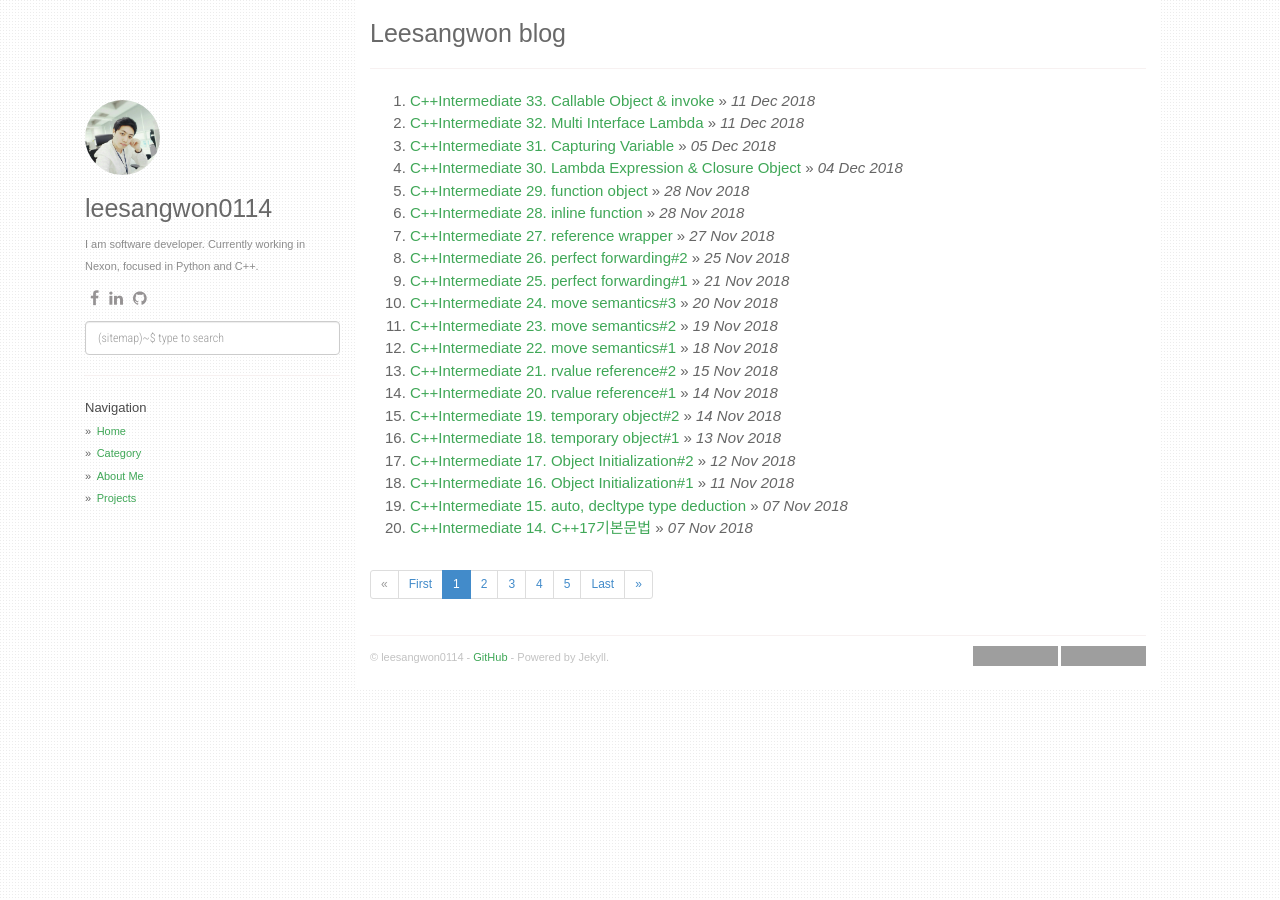
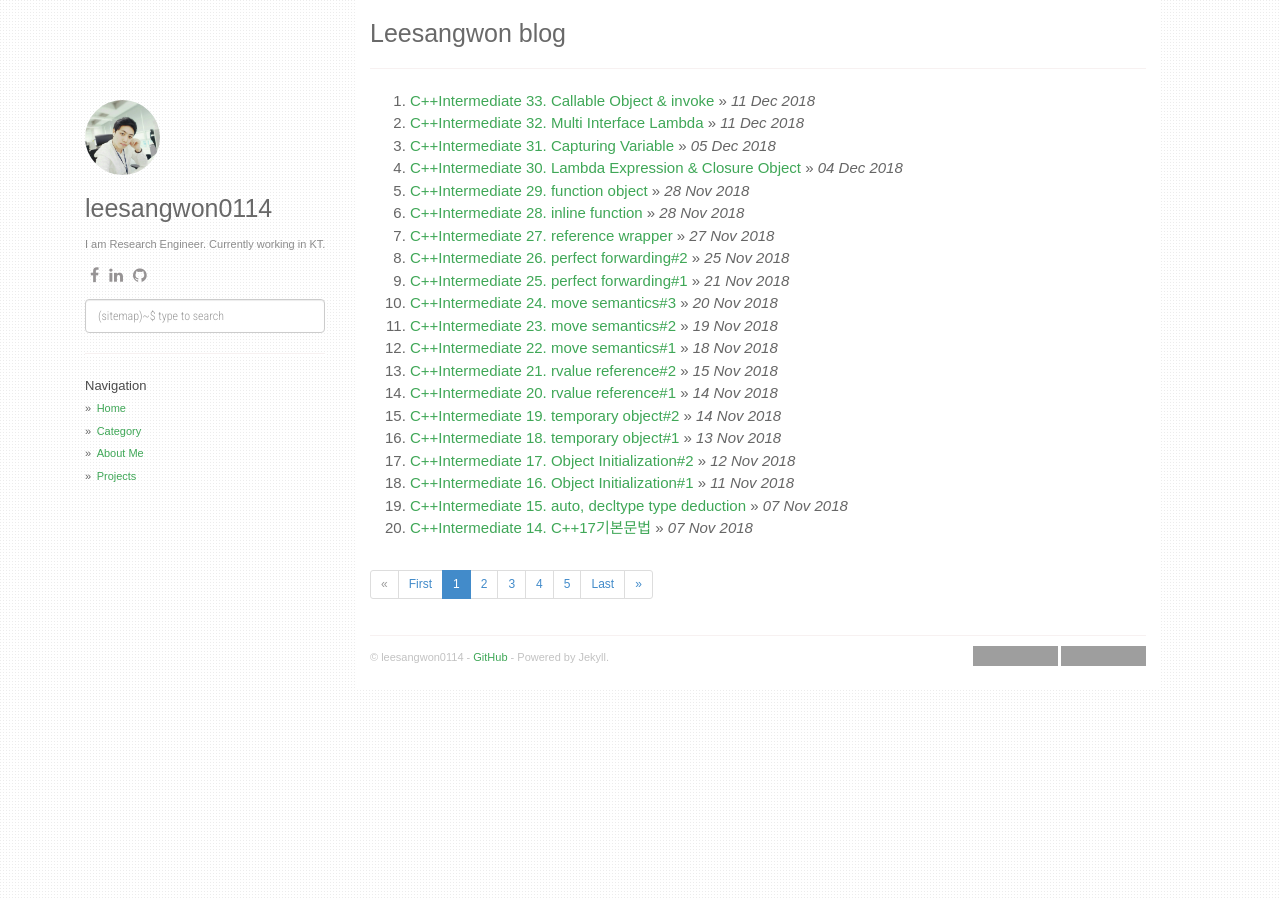
Before and after one commit to leesangwon0114/leesangwon0114.github.io, a Jekyll site: the page built from index.html, in a window 1280 px wide. Built offline with Jekyll 4.4.1, drawn with Linux system fonts in a browser that asks for light colours; nearby versions of some CDN libraries; the list of posts is cut into pages by our own code; grey boxes are pictures that could not be loaded.

Commit message:
Update _config.yml

```diff
--- a/_config.yml
+++ b/_config.yml
@@ -2,7 +2,7 @@ title: Leesangwon blog
 description: Leesangwon blog
 author: leesangwon0114
 github: http://leesangwon0114.github.io
-about: I am software developer. Currently working in Nexon, focused in Python and C++.
+about: I am Research Engineer. Currently working in KT.
 disqus_shortname: stackproblems
 google_analytics: G-WLF3GLY2TV
 avatar_url: /static/img/avatar.jpg
```
